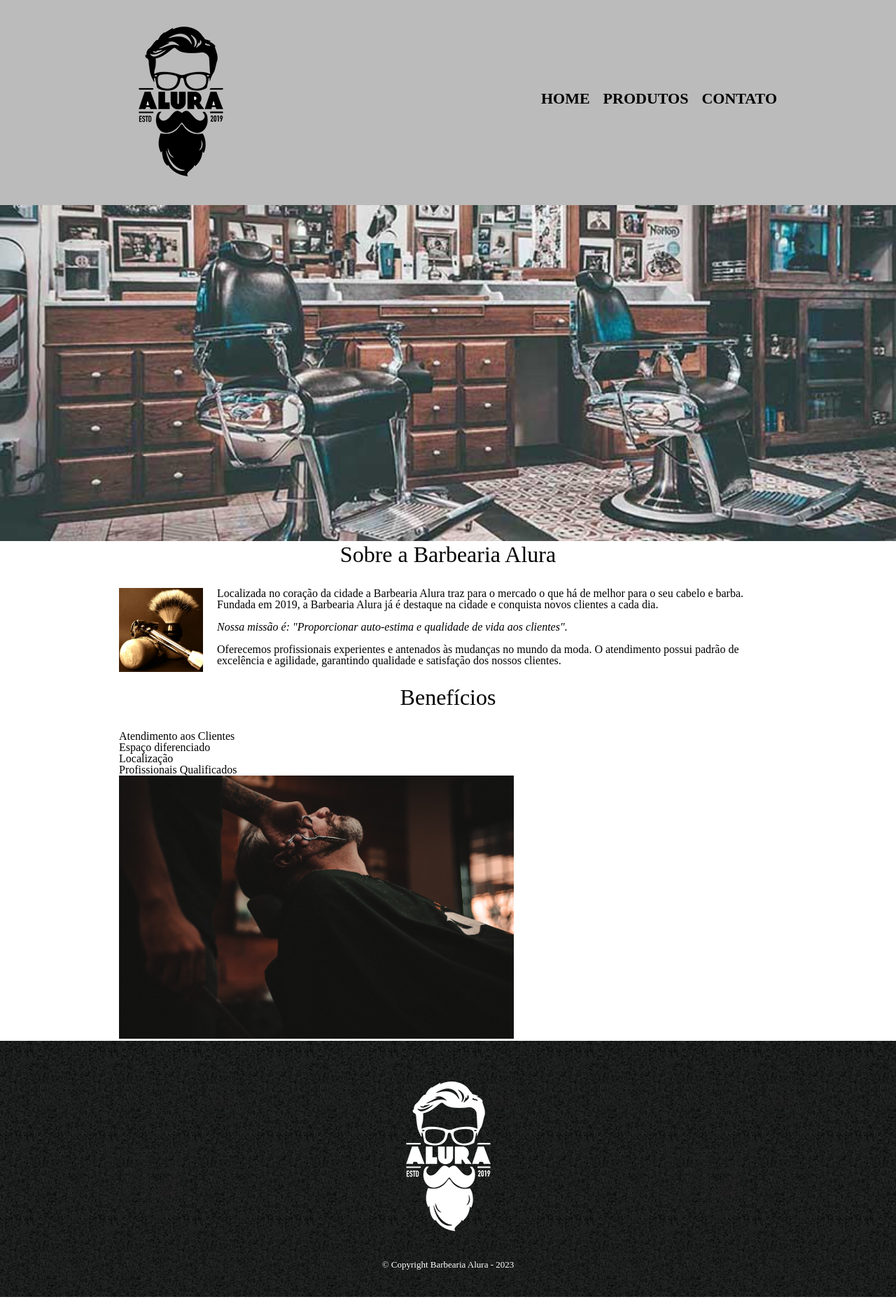
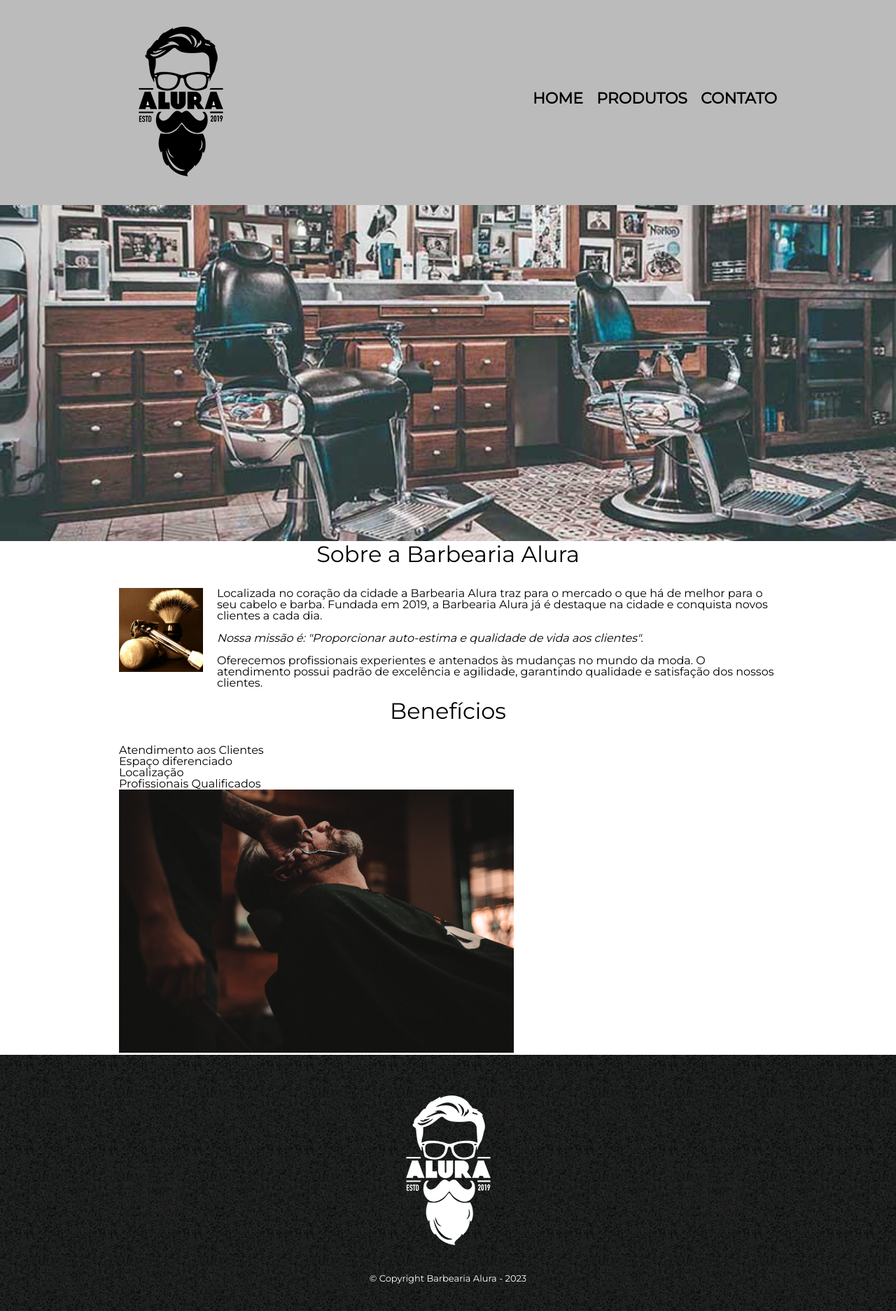
Before and after one commit to SpartanWilhelm/ALURA, a PHP site: page / in a window 1280 px wide. Shown: the whole page at 70% size. Run offline with PHP 8.4, Linux system fonts and the light colour scheme.

Commit message:
Fontes externas

```diff
--- a/HTML_CSS/index.html
+++ b/HTML_CSS/index.html
@@ -6,6 +6,7 @@
 
         <link rel="stylesheet" href="reset.css">
         <link rel="stylesheet" href="style.css">
+        <link href="https://fonts.googleapis.com/css?family=Montserrat&display=swap" rel="stylesheet">
     </head>
 
     <body>
--- a/HTML_CSS/style.css
+++ b/HTML_CSS/style.css
@@ -1,3 +1,7 @@
+body {
+    font-family: 'Montserrat', sans-serif;
+}
+
 header {
     background: #BBBBBB;
     padding: 20px 0;
```
